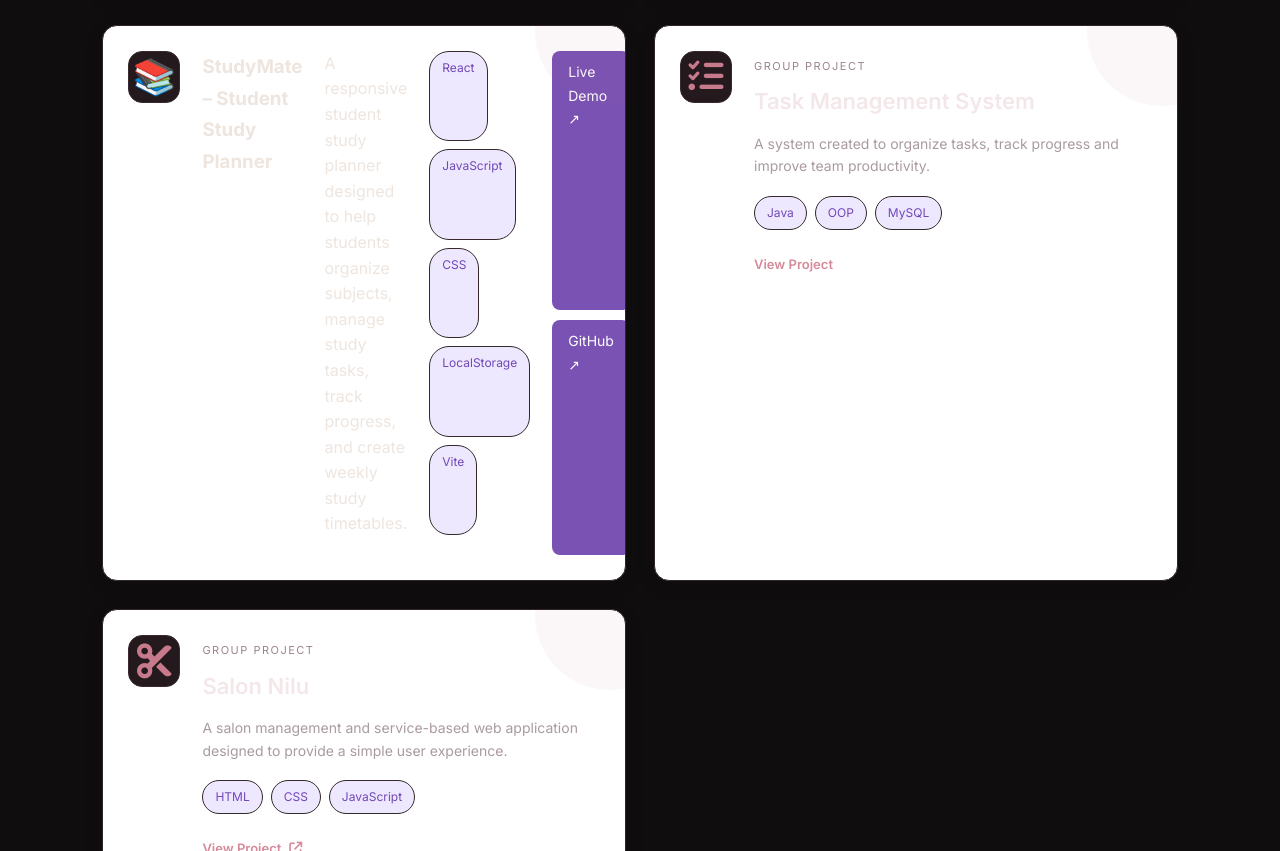
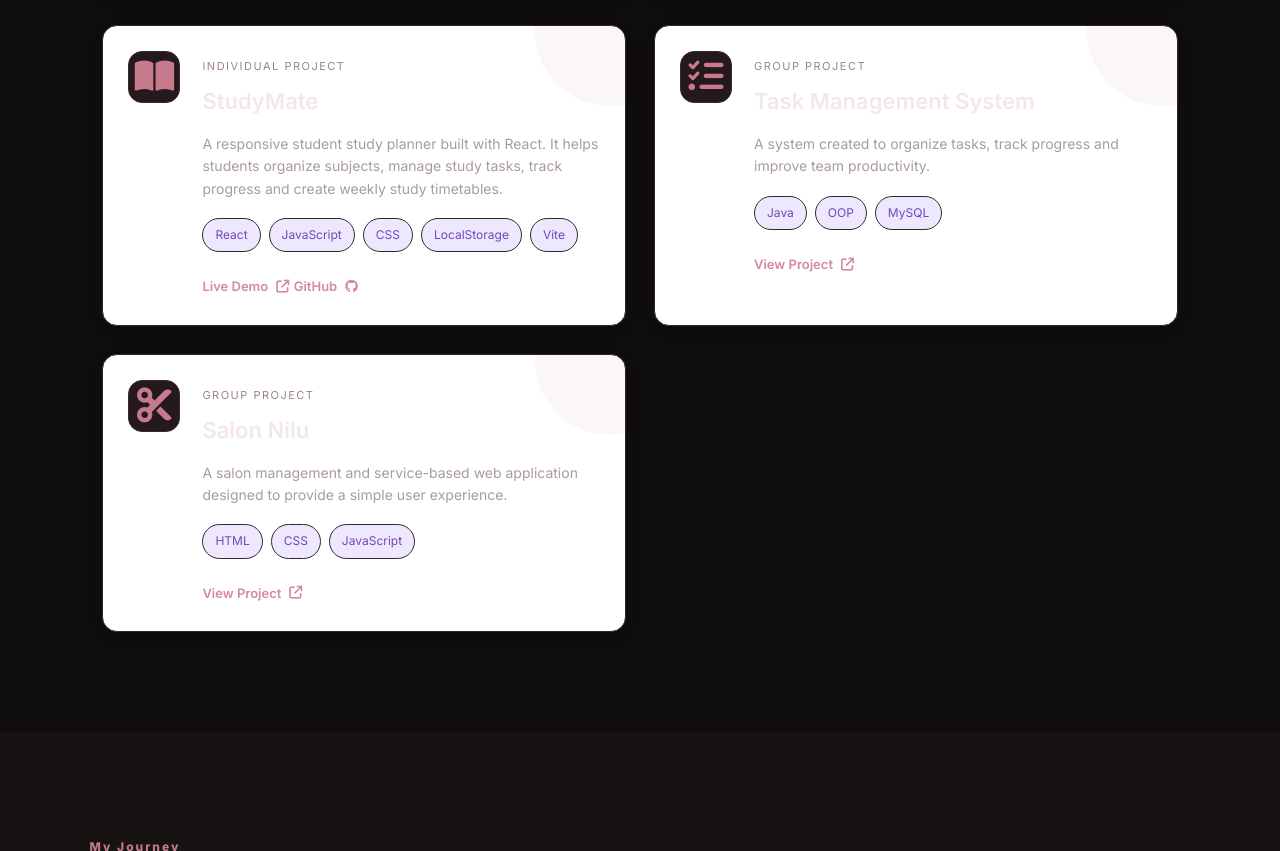
Before and after one commit to Chami-Ishu/my-portfolio, a plain HTML site: page index.html in a window 1280 px wide. Shown: the part 2730-3581 px from the top of the page. Drawn offline with nearby package versions, Linux system fonts and the light colour scheme.

Commit message:
Update StudyMate project details and links

```diff
--- a/index.html
+++ b/index.html
@@ -321,7 +321,9 @@
 
 
 <!-- ================= PROJECTS ================= -->
+
 <section id="projects" class="projects-section">
+
     <div class="section-title">
         <span>MY WORK</span>
         <h2>Featured Projects</h2>
@@ -356,6 +358,7 @@
 
                 <a href="https://github.com/Chami-Ishu/TinyBlooms"
                    target="_blank"
+                   rel="noopener noreferrer"
                    class="project-link">
                     View Project <i class="fa-solid fa-arrow-up-right-from-square"></i>
                 </a>
@@ -392,16 +395,23 @@
             </div>
         </div>
 
-        <!-- StudyMate Project -->
+
+        <!-- StudyMate -->
         <div class="project-card">
-            <div class="project-icon">📚</div>
 
-            <h3>StudyMate – Student Study Planner</h3>
+            <div class="project-icon">
+                <i class="fa-solid fa-book-open"></i>
+            </div>
+
+            <div class="project-content">
+                <span class="project-type">Individual Project</span>
+
+                <h3>StudyMate</h3>
 
                 <p>
-                A responsive student study planner designed to help students
-                organize subjects, manage study tasks, track progress,
-                and create weekly study timetables.
+                    A responsive student study planner built with React.
+                    It helps students organize subjects, manage study tasks,
+                    track progress and create weekly study timetables.
                 </p>
 
                 <div class="project-tech">
@@ -412,20 +422,21 @@
                     <span>Vite</span>
                 </div>
 
-            <div class="project-buttons">
+                <div class="project-links">
                     <a href="https://student-study-planner-lovat-six.vercel.app"
                        target="_blank"
                        rel="noopener noreferrer"
-                   class="project-btn">
-                    Live Demo ↗
+                       class="project-link">
+                        Live Demo <i class="fa-solid fa-arrow-up-right-from-square"></i>
                     </a>
 
                     <a href="https://github.com/Chami-Ishu"
                        target="_blank"
                        rel="noopener noreferrer"
-                   class="project-btn">
-                    GitHub ↗
+                       class="project-link">
+                        GitHub <i class="fa-brands fa-github"></i>
                     </a>
+                </div>
             </div>
         </div>
 
@@ -454,7 +465,7 @@
                 </div>
 
                 <a href="#" class="project-link">
-                    View Project <i class="https://student-study-planner-lovat-six.vercel.app"></i>
+                    View Project <i class="fa-solid fa-arrow-up-right-from-square"></i>
                 </a>
             </div>
         </div>
@@ -491,7 +502,6 @@
 
     </div>
 </section>
-
 
 <!-- EDUCATION SECTION -->
 <section id="education" class="section education-section">
```
Lines whose indentation alone changed are shown as unchanged.
